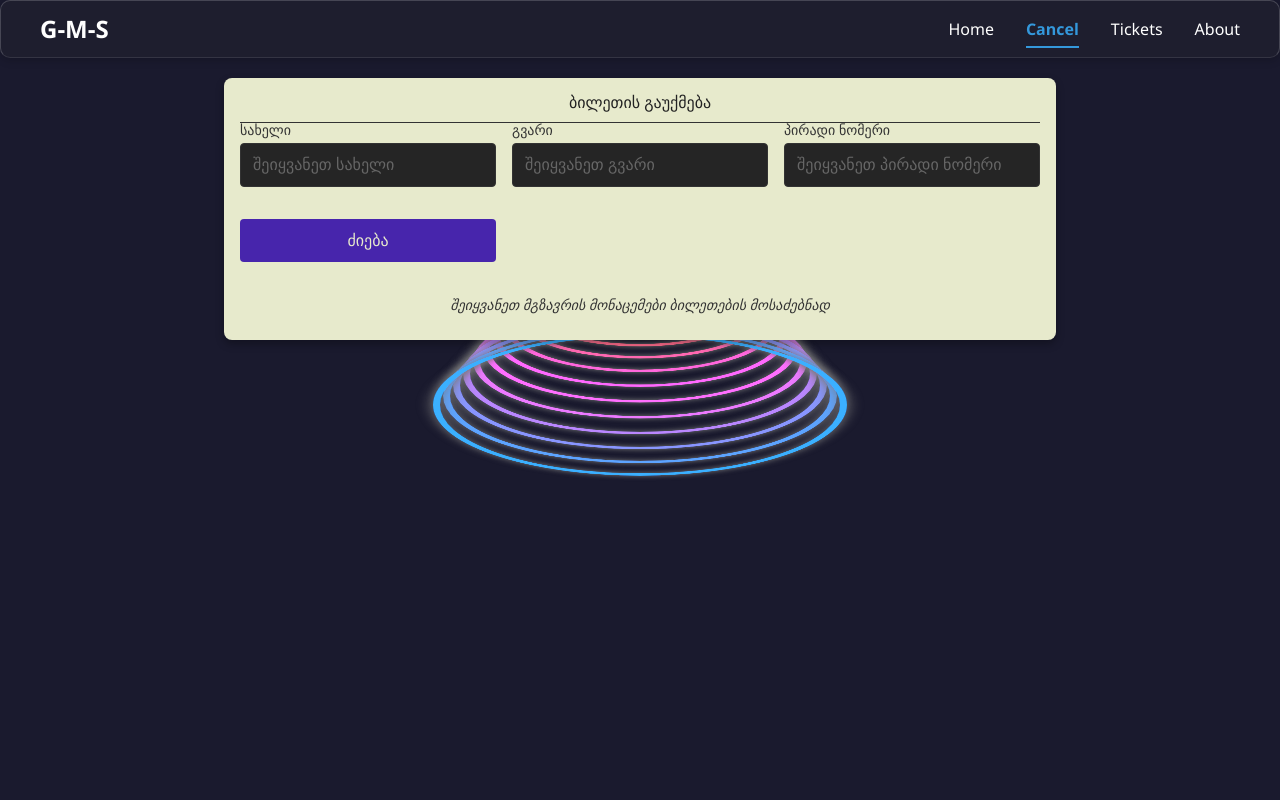
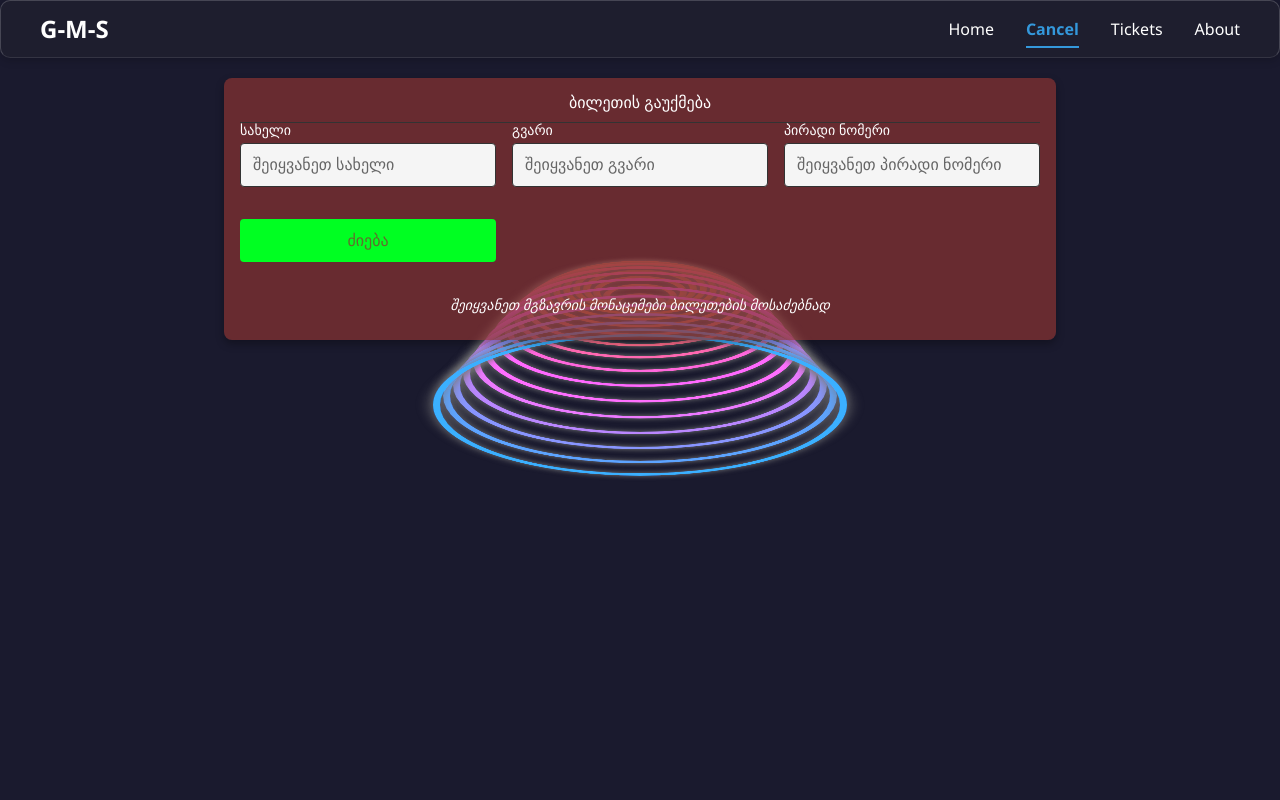
Before and after one commit to SabaKuljanishvili/angpr, an Angular app: page /cancel in a window 1280 px wide. Shown: the top 800 px of the page. Built offline with nearby package versions, Linux system fonts and the light colour scheme.

Commit message:
new colors

```diff
--- a/src/app/cancel/cancel.component.scss
+++ b/src/app/cancel/cancel.component.scss
@@ -1,12 +1,12 @@
-$dark-bg: #121212;
-$dark-surface: #e7eacc;
-$dark-primary: #222222;
-$dark-primary-variant: #3700b3;
-$dark-secondary: #0359da;
-$dark-error: #cf6679;
-$dark-text: #000000;
-$dark-text-secondary: #333;
-$btn: #4725ac;
+$dark-bg: #ffffff;
+$dark-surface: #873333b8;
+$dark-primary: #ffffff;
+$dark-primary-variant: #ffbb00;
+$dark-secondary: #ff9d00;
+$dark-error: #62ff00;
+$dark-text: #ffffff;
+$dark-text-secondary: #ffffff;
+$btn: #00ff22;
 .main {
   min-height: 100vh;
 }
@@ -77,7 +77,7 @@ $btn: #4725ac;
     padding: 12px;
     border-radius: 4px;
     border: 1px solid #333;
-    background-color: #252525;
+    background-color: whitesmoke;
     color: $dark-surface;
     font-size: 16px;
 
@@ -158,7 +158,7 @@ button {
 }
 
 .ticket-item {
-  background-color: rgba($dark-surface, 0.6);
+  background-color: rgba(rgb(0, 0, 0), 0.6);
   border-radius: 6px;
   padding: 16px;
   margin-bottom: 16px;
--- a/src/app/ticket/ticket.component.scss
+++ b/src/app/ticket/ticket.component.scss
@@ -1,4 +1,4 @@
-$dark-bg: #e7eacc;
+$dark-bg: #e7eaccd0;
 $dark-surface: #e7eacc;
 $dark-primary: #222222;
 $dark-primary-variant: #3700b3;
```
